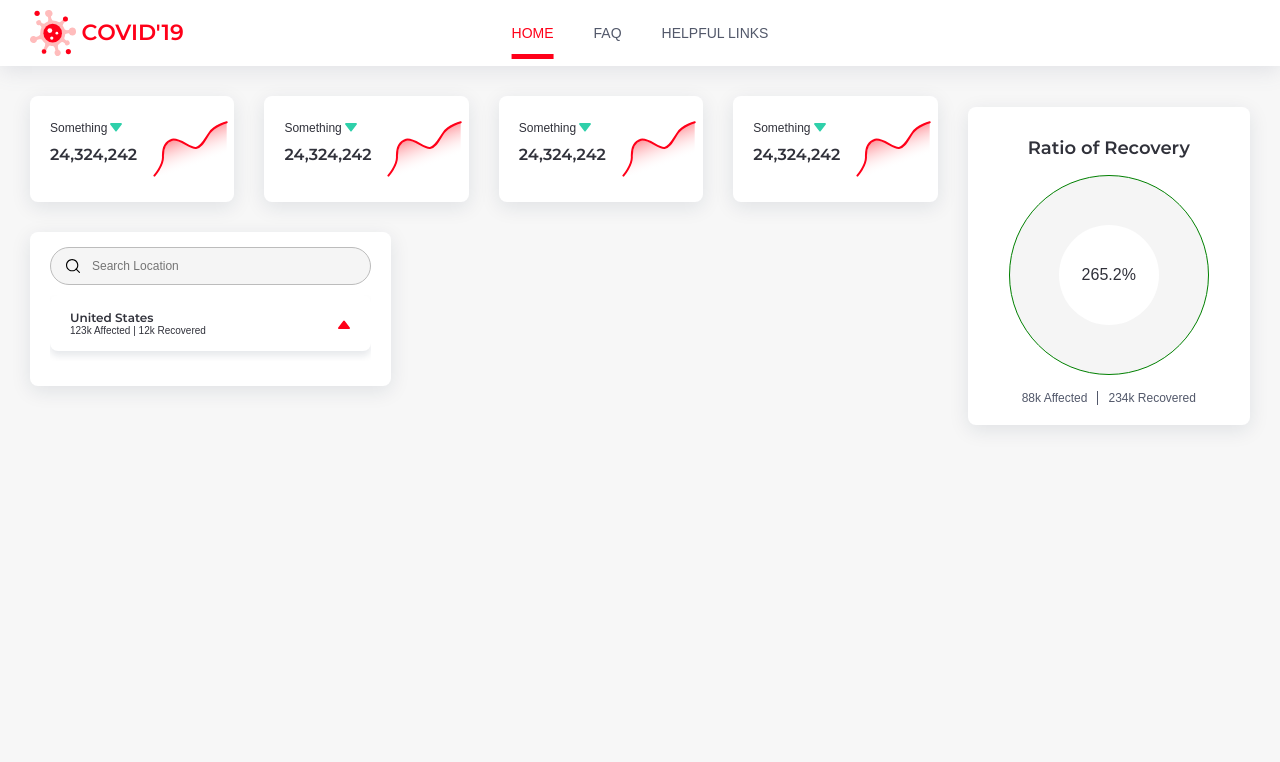
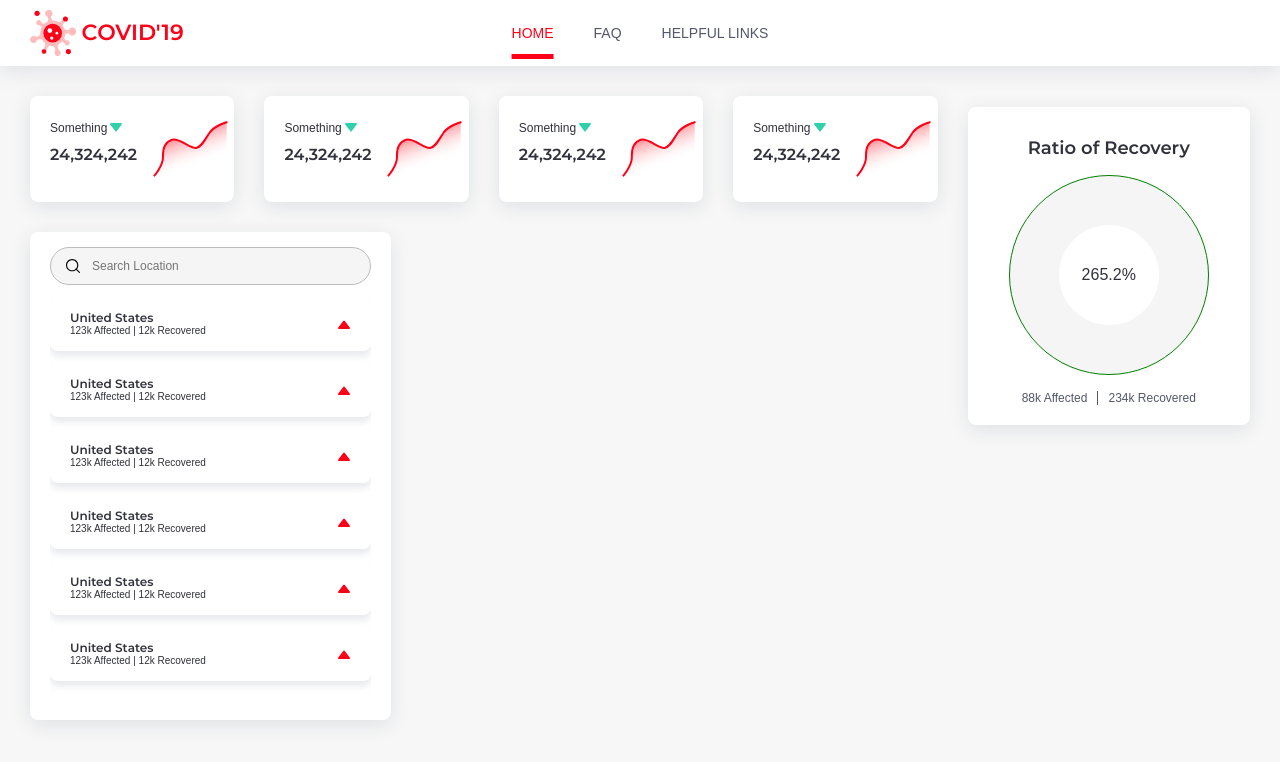
Before and after one commit to NileshOfficial/COVID-Dashboard, an Angular app: page / in a window 1280 px wide. Shown: the top 762 px of the page. Built offline with nearby package versions, Linux system fonts and the light colour scheme; a web font is replaced by a local one.

Commit message:
added more records

```diff
--- a/src/app/home/country-wise-records/country-wise-records.component.html
+++ b/src/app/home/country-wise-records/country-wise-records.component.html
@@ -10,5 +10,107 @@
                 <span>{{123213 | numberFormat:"k"}} Affected | {{12323 | numberFormat:"k"}} Recovered</span>
             </div>
         </li>
+        <li class="card">
+            <div class="countryStats">
+                <span class="rise">United States</span>
+                <span>{{123213 | numberFormat:"k"}} Affected | {{12323 | numberFormat:"k"}} Recovered</span>
+            </div>
+        </li>
+        <li class="card">
+            <div class="countryStats">
+                <span class="rise">United States</span>
+                <span>{{123213 | numberFormat:"k"}} Affected | {{12323 | numberFormat:"k"}} Recovered</span>
+            </div>
+        </li>
+        <li class="card">
+            <div class="countryStats">
+                <span class="rise">United States</span>
+                <span>{{123213 | numberFormat:"k"}} Affected | {{12323 | numberFormat:"k"}} Recovered</span>
+            </div>
+        </li>
+        <li class="card">
+            <div class="countryStats">
+                <span class="rise">United States</span>
+                <span>{{123213 | numberFormat:"k"}} Affected | {{12323 | numberFormat:"k"}} Recovered</span>
+            </div>
+        </li>
+        <li class="card">
+            <div class="countryStats">
+                <span class="rise">United States</span>
+                <span>{{123213 | numberFormat:"k"}} Affected | {{12323 | numberFormat:"k"}} Recovered</span>
+            </div>
+        </li>
+        <li class="card">
+            <div class="countryStats">
+                <span class="rise">United States</span>
+                <span>{{123213 | numberFormat:"k"}} Affected | {{12323 | numberFormat:"k"}} Recovered</span>
+            </div>
+        </li>
+        <li class="card">
+            <div class="countryStats">
+                <span class="rise">United States</span>
+                <span>{{123213 | numberFormat:"k"}} Affected | {{12323 | numberFormat:"k"}} Recovered</span>
+            </div>
+        </li>
+        <li class="card">
+            <div class="countryStats">
+                <span class="rise">United States</span>
+                <span>{{123213 | numberFormat:"k"}} Affected | {{12323 | numberFormat:"k"}} Recovered</span>
+            </div>
+        </li>
+        <li class="card">
+            <div class="countryStats">
+                <span class="rise">United States</span>
+                <span>{{123213 | numberFormat:"k"}} Affected | {{12323 | numberFormat:"k"}} Recovered</span>
+            </div>
+        </li>
+        <li class="card">
+            <div class="countryStats">
+                <span class="rise">United States</span>
+                <span>{{123213 | numberFormat:"k"}} Affected | {{12323 | numberFormat:"k"}} Recovered</span>
+            </div>
+        </li>
+        <li class="card">
+            <div class="countryStats">
+                <span class="rise">United States</span>
+                <span>{{123213 | numberFormat:"k"}} Affected | {{12323 | numberFormat:"k"}} Recovered</span>
+            </div>
+        </li>
+        <li class="card">
+            <div class="countryStats">
+                <span class="rise">United States</span>
+                <span>{{123213 | numberFormat:"k"}} Affected | {{12323 | numberFormat:"k"}} Recovered</span>
+            </div>
+        </li>
+        <li class="card">
+            <div class="countryStats">
+                <span class="rise">United States</span>
+                <span>{{123213 | numberFormat:"k"}} Affected | {{12323 | numberFormat:"k"}} Recovered</span>
+            </div>
+        </li>
+        <li class="card">
+            <div class="countryStats">
+                <span class="rise">United States</span>
+                <span>{{123213 | numberFormat:"k"}} Affected | {{12323 | numberFormat:"k"}} Recovered</span>
+            </div>
+        </li>
+        <li class="card">
+            <div class="countryStats">
+                <span class="rise">United States</span>
+                <span>{{123213 | numberFormat:"k"}} Affected | {{12323 | numberFormat:"k"}} Recovered</span>
+            </div>
+        </li>
+        <li class="card">
+            <div class="countryStats">
+                <span class="rise">United States</span>
+                <span>{{123213 | numberFormat:"k"}} Affected | {{12323 | numberFormat:"k"}} Recovered</span>
+            </div>
+        </li>
+        <li class="card">
+            <div class="countryStats">
+                <span class="rise">United States</span>
+                <span>{{123213 | numberFormat:"k"}} Affected | {{12323 | numberFormat:"k"}} Recovered</span>
+            </div>
+        </li>
     </ul>
 </div>
```
